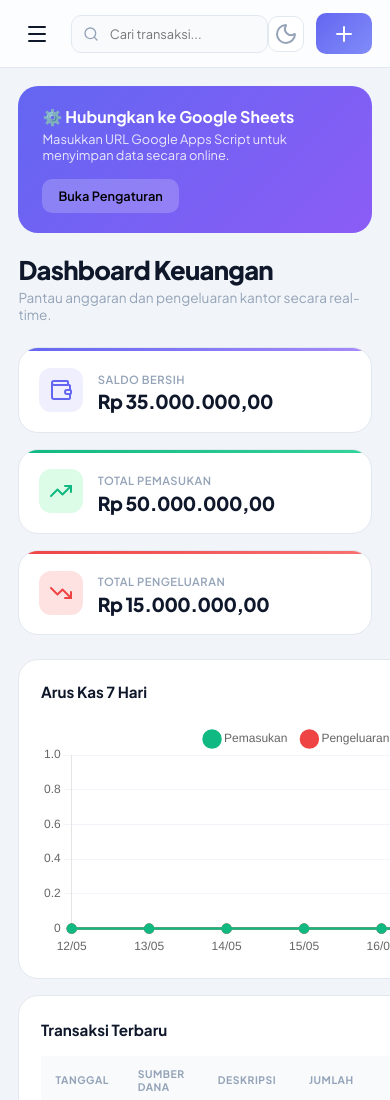
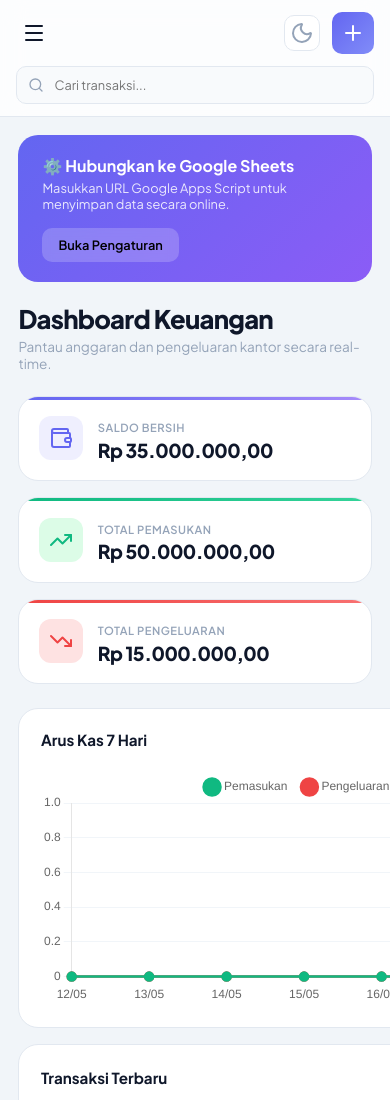
Before and after one commit to oqinify/kas-desa, a plain HTML site: page index.html in a window 390 px wide. Shown: the top 1100 px of the page. Drawn offline with nearby package versions, Linux system fonts and the light colour scheme.

Commit message:
refactor: update app header layout to support responsive search bar integration and mobile-friendly button styling

```diff
--- a/index.html
+++ b/index.html
@@ -79,6 +79,9 @@
             <div class="header-left">
                 <button class="mobile-toggle" onclick="toggleSidebar()"><i data-lucide="menu"></i></button>
                 <div id="env-badge" class="env-badge env-prod">Production</div>
+            </div>
+
+            <div class="search-bar-container">
                 <div class="search-bar"><i data-lucide="search"></i><input type="text" placeholder="Cari transaksi..."
                         id="search-input" oninput="handleSearch(this.value)"></div>
             </div>
@@ -90,7 +93,7 @@
                 <button class="theme-toggle" onclick="toggleTheme()" id="theme-btn" title="Ganti tema"><i
                         data-lucide="moon"></i></button>
                 <button class="btn btn-primary" onclick="openModal('modal-transaksi')"><i
-                        data-lucide="plus"></i><span>Transaksi Baru</span></button>
+                        data-lucide="plus"></i><span class="btn-text-hide">Transaksi Baru</span></button>
             </div>
 
         </header>
--- a/styles.css
+++ b/styles.css
@@ -139,11 +139,12 @@ body { background:var(--bg-app); color:var(--text-body); display:flex; min-heigh
 .main-content { margin-left:270px; flex:1; display:flex; flex-direction:column; min-width:0; }
 
 .app-header {
-  height:68px; background:rgba(255,255,255,0.8); backdrop-filter:blur(12px);
-  border-bottom:1px solid var(--border); display:flex; align-items:center;
-  justify-content:space-between; padding:0 1.75rem; position:sticky; top:0; z-index:90;
+  height:auto; min-height:68px; background:rgba(255,255,255,0.8); backdrop-filter:blur(12px);
+  border-bottom:1px solid var(--border); display:flex; align-items:center; flex-wrap:wrap;
+  justify-content:space-between; padding:0.5rem 1.75rem; position:sticky; top:0; z-index:90; gap:0.5rem;
 }
-.header-left { display:flex; align-items:center; gap:1rem; flex:1; }
+.header-left { display:flex; align-items:center; gap:1rem; flex:none; }
+.search-bar-container { flex:1; display:flex; align-items:center; padding:0 1rem; }
 .search-bar { position:relative; width:100%; max-width:360px; display:flex; align-items:center; }
 .search-bar i,
 .search-bar svg { position:absolute; left:0.75rem; top:50%; transform:translateY(-50%); color:var(--text-muted); width:16px; height:16px; pointer-events:none; z-index:1; }
@@ -367,13 +368,21 @@ tr:last-child td { border-bottom:none; }
   .main-content { margin-left:0; }
   .mobile-toggle { display:flex; align-items:center; justify-content:center; }
   .content-body { padding:1.15rem; }
-  .app-header { padding:0 1.15rem; }
+  .app-header { padding:0.5rem 1.15rem; }
   .report-summary-grid { grid-template-columns:1fr; }
 }
 @media (max-width:640px) {
   .stats-grid { grid-template-columns:1fr; }
   .form-row { grid-template-columns:1fr; }
-  .header-right .btn span { display:none; }
+  .header-right .btn-text-hide { display:none; }
+  .header-right .btn { padding: 0.55rem; }
+  .header-left { gap: 0.5rem; }
+  .env-badge { display: none; }
+  .app-header { padding: 0.75rem 1rem; gap: 0.75rem; }
+  .search-bar-container { order: 3; width: 100%; padding: 0; flex: none; }
+  .search-bar { max-width: 100%; }
+  .toast-container { left: 1rem; right: 1rem; align-items: center; }
+  .toast { width: 100%; justify-content: center; }
 }
 
 /* ─── ANIMATIONS ─── */
```
